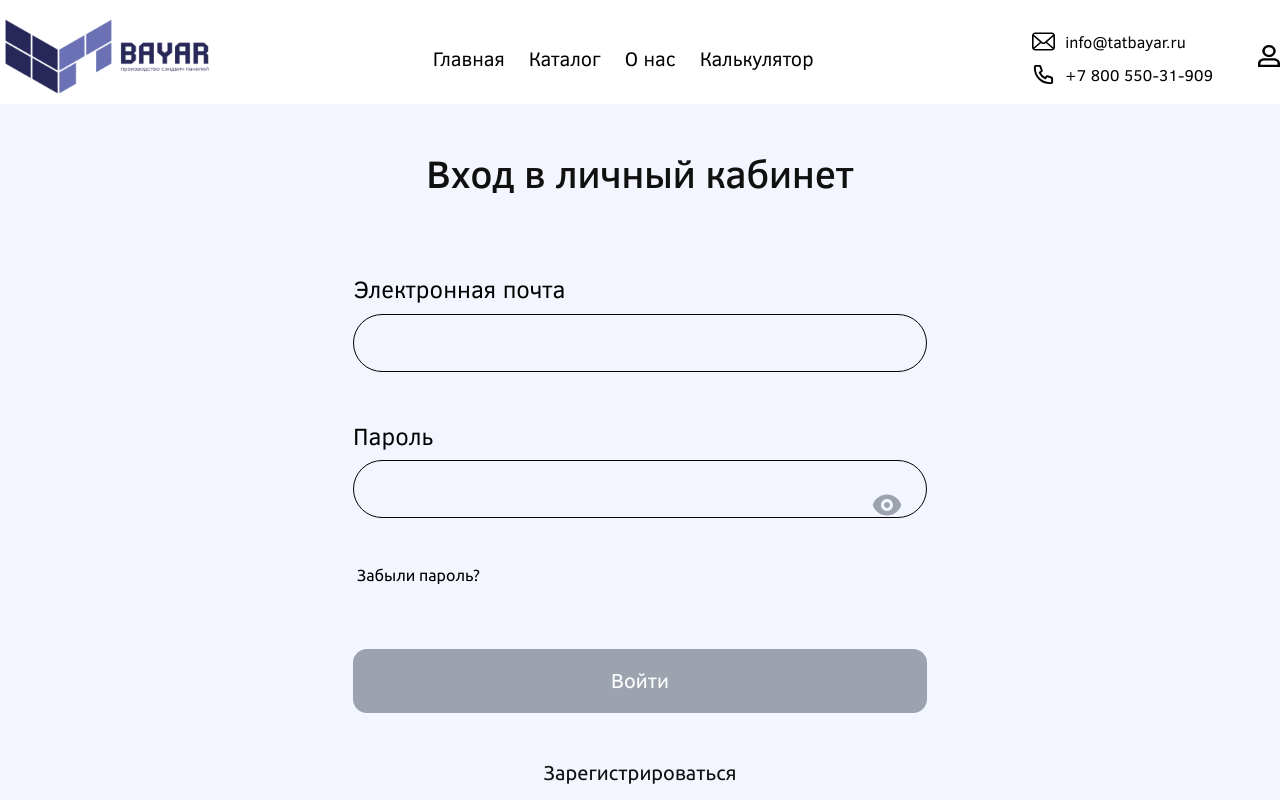
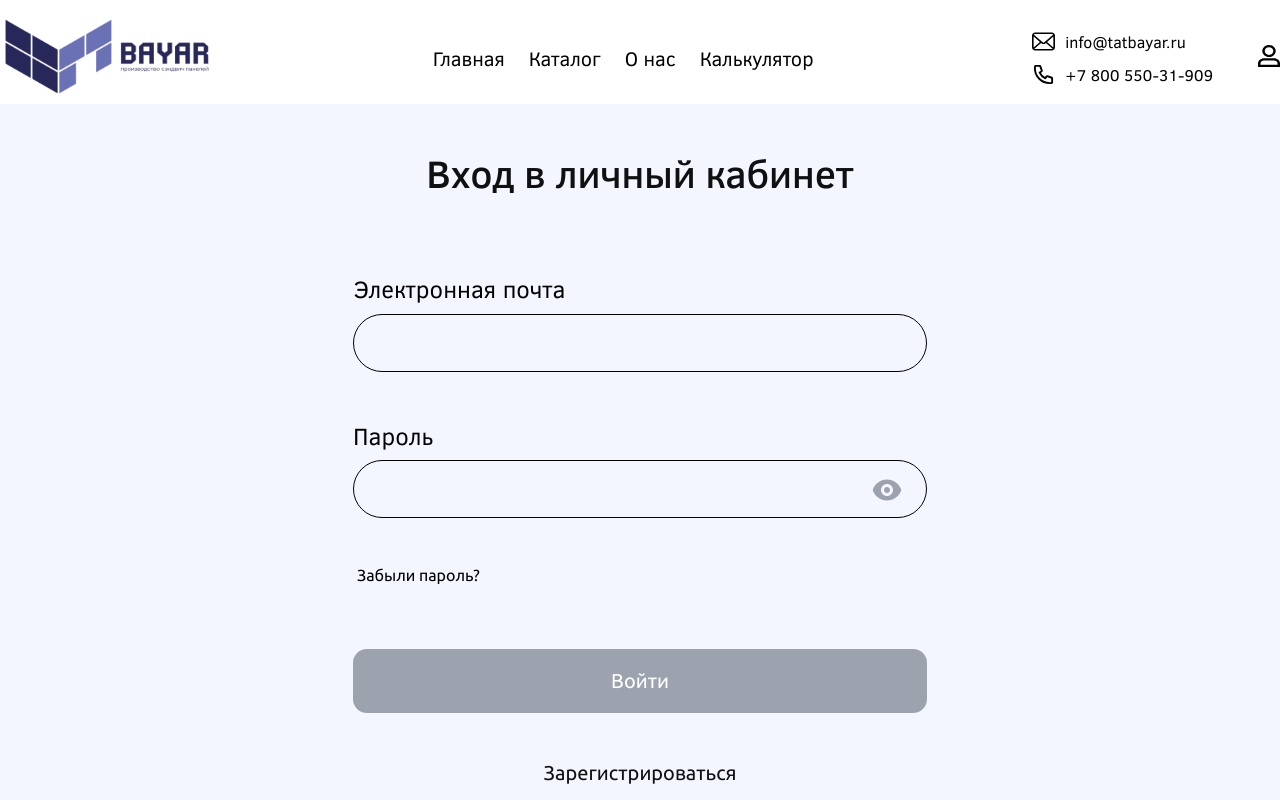
Before and after one commit to timuritodev/bayar-frontend, a Next.js app: page /sign-in in a window 1280 px wide. Shown: the top 800 px of the page. Built offline with nearby package versions, Linux system fonts and the light colour scheme.

Commit message:
little fixes

```diff
--- a/src/components/CustomInput/style.module.scss
+++ b/src/components/CustomInput/style.module.scss
@@ -86,7 +86,7 @@
 .input__button {
 	background-image: url(../../images/eye.svg);
 	position: absolute;
-	top: 70px;
+	top: 55px;
 	right: 25px;
 	width: 30px;
 	height: 30px;
```
Also changed, not shown: src/pages/calculator/index.tsx (+3 -4 lines).
